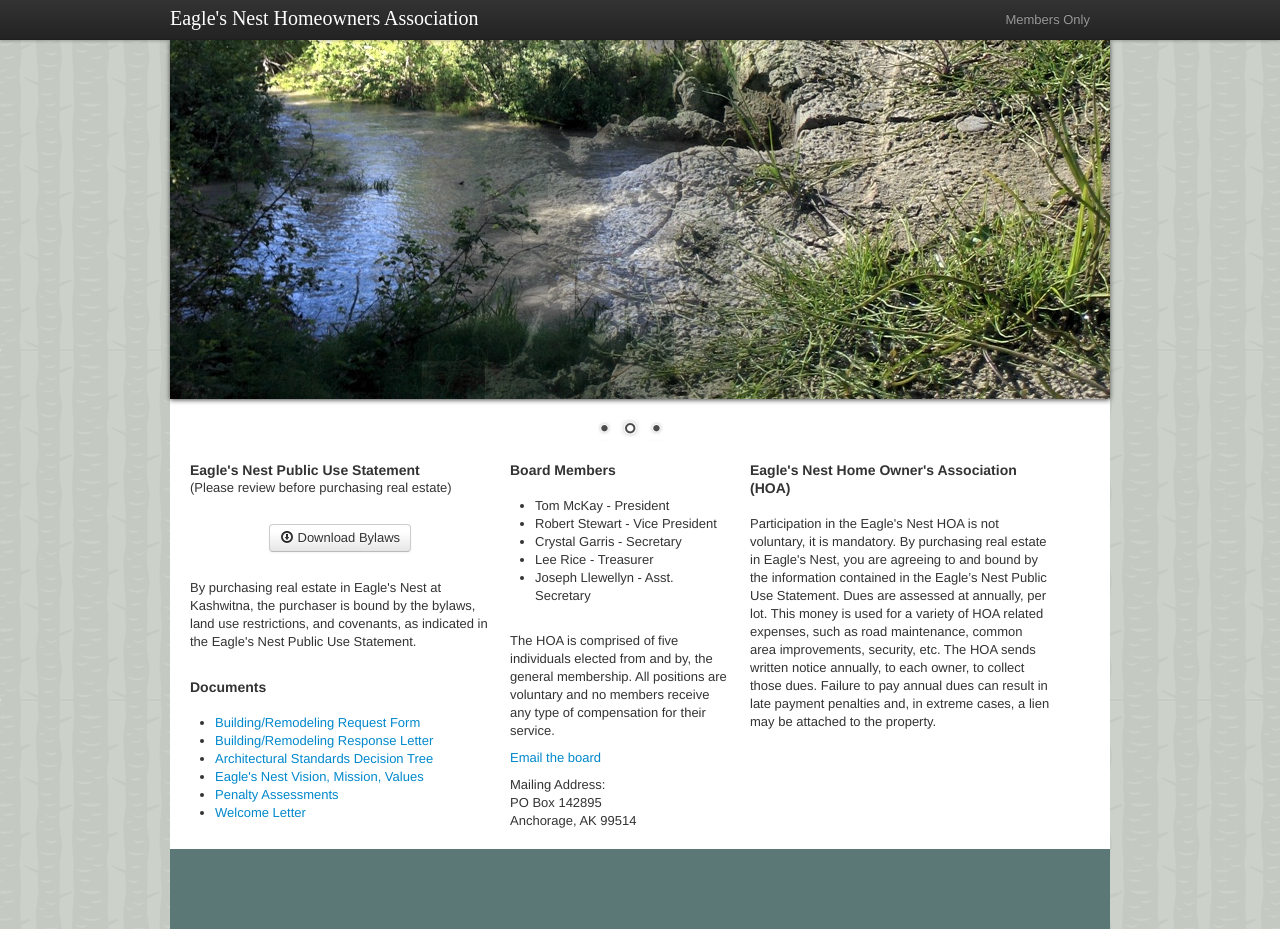
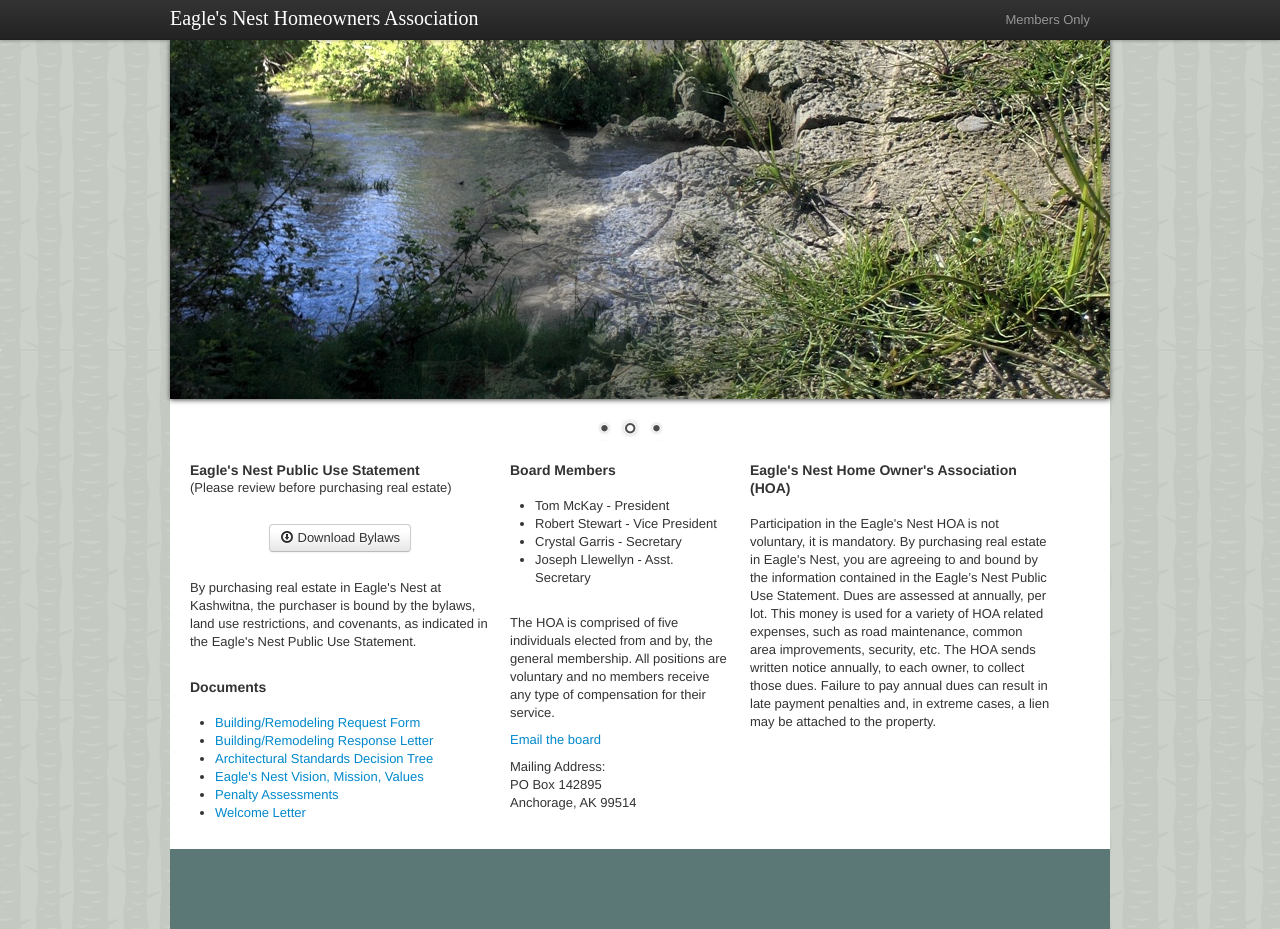
Before and after one commit to thesurlydev/eaglesnest-hoa.net, a Jekyll site: the page built from index.markdown, in a window 1280 px wide and 929 px high. Built offline with Jekyll 4.4.1, drawn with Linux system fonts in a browser that asks for light colours; some web fonts are replaced.

Commit message:
removed Lee as treasurer

```diff
--- a/index.markdown
+++ b/index.markdown
@@ -33,7 +33,6 @@ title: Eagle's Nest Homeowners Association
                     <li>Tom McKay - President</li>
                     <li>Robert Stewart - Vice President</li>
                     <li>Crystal Garris - Secretary</li>
-                    <li>Lee Rice - Treasurer</li>
                     <li>Joseph Llewellyn - Asst. Secretary</li>
                 </ul>
                 <br>
```
